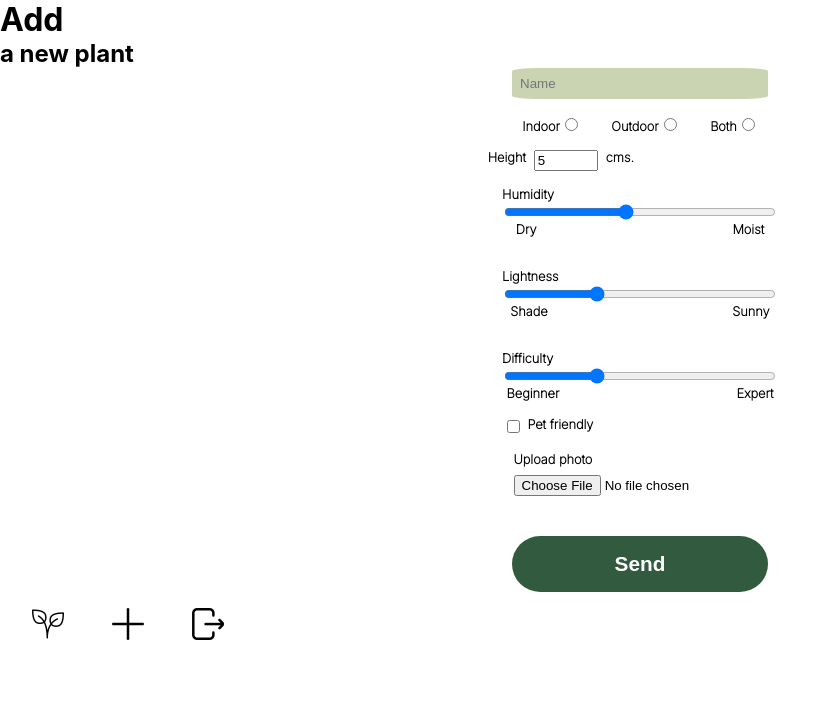
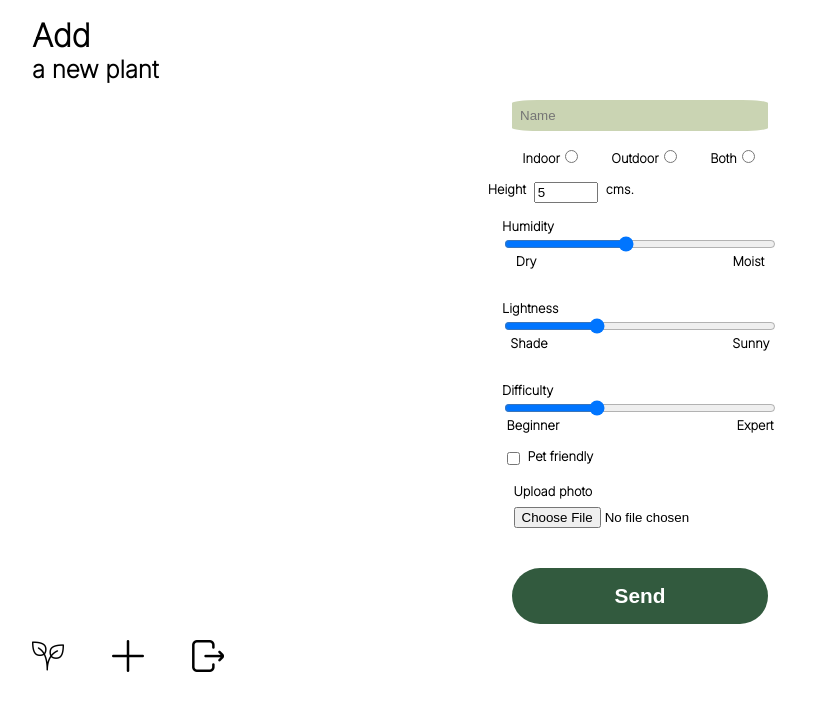
Before and after one commit to isdi-coders-2023/Daniel-Ursua-Final-Project-front-202301-mad, a React (Create React App) app: page /add in a window 1280 px wide. Shown: the top 710 px of the page, without its empty margins (0-838 px from the left). Built offline with nearby package versions, Linux system fonts and the light colour scheme; no server answers; a web font is replaced by a local one.

Commit message:
Update styles

```diff
--- a/src/components/forms/plant.form.module.scss
+++ b/src/components/forms/plant.form.module.scss
@@ -83,3 +83,14 @@
   color: white;
   font-weight: bold;
 }
+.h1,
+.h2 {
+  font-family: "Inter", sans-serif;
+  margin-left: 2rem;
+}
+.h1 {
+  padding-top: 1rem;
+}
+.h2 {
+  padding-bottom: 1rem;
+}
--- a/src/components/plantList/plantList.module.scss
+++ b/src/components/plantList/plantList.module.scss
@@ -10,6 +10,8 @@
 
 .h1 {
   font-family: "Inter", sans-serif;
-  font-size: 2rem;
+  font-size: 1.8rem;
   color: #325a3e;
+  margin-left: 1rem;
+  padding-top: 1rem;
 }
--- a/src/pages/home/home.module.scss
+++ b/src/pages/home/home.module.scss
@@ -3,18 +3,18 @@
   display: flex;
   flex-direction: row;
   justify-content: center;
-  gap: 0.5rem;
+  align-items: center;
 }
 .title {
   margin: 0;
   font-size: 2.5rem;
   text-align: center;
   font-family: "Nixie One", cursive;
-  max-width: min-content;
 }
 
 .logo {
   width: 3.5rem;
+  margin-left: 1rem;
 }
 
 .buttons {
```
Also changed, not shown: 1 other file (tests, documents, lock files or other folders).
